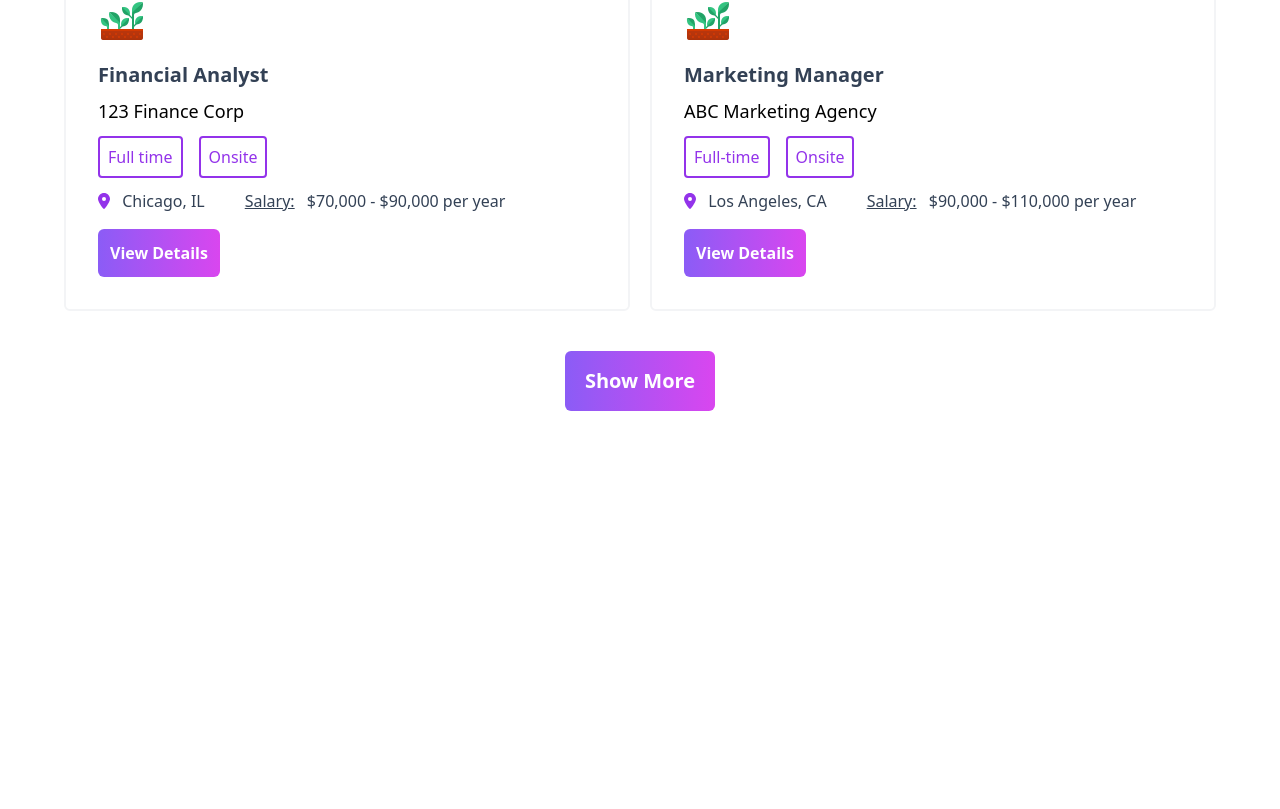
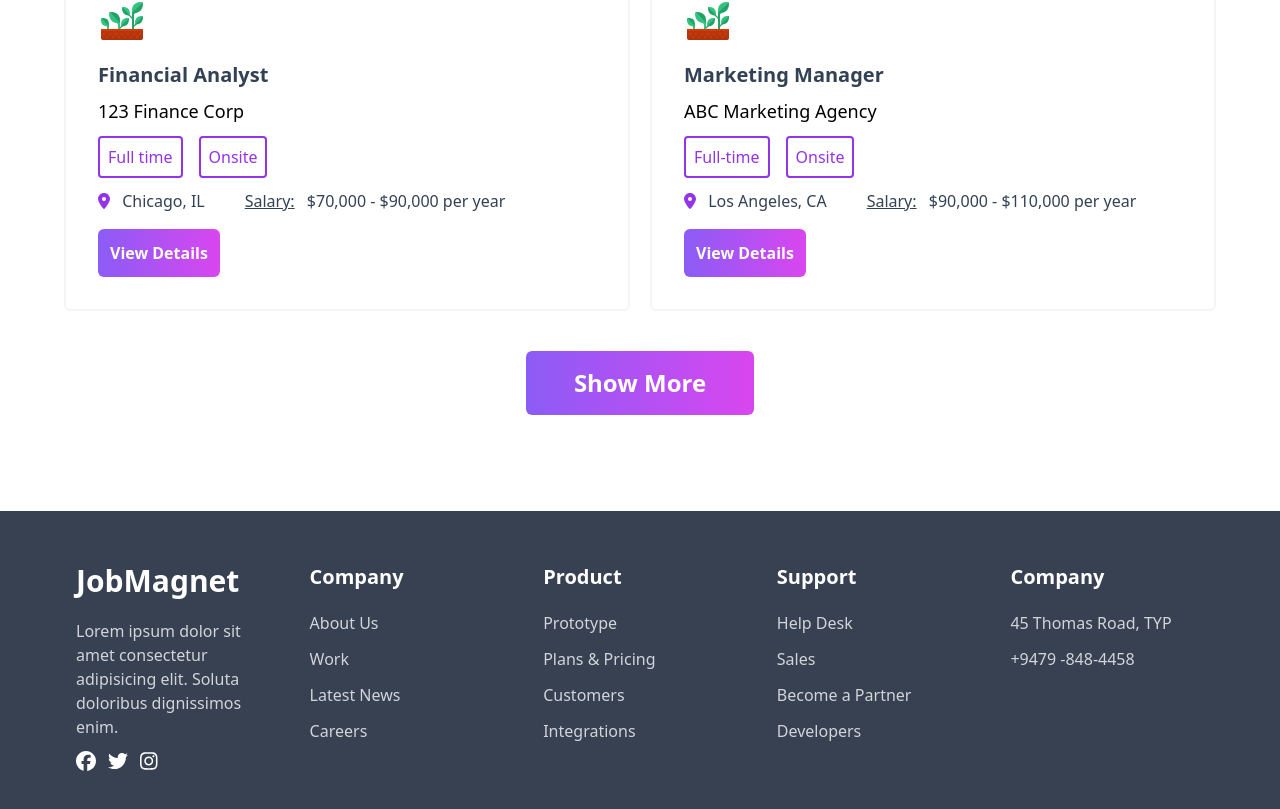
Before and after one commit to sgokbi/job-magnet, a React (Vite) app: page / in a window 1280 px wide. Shown: the part 1670-2479 px from the top of the page. Before the commit the page ends 2177 px from the top, so only its background shows below. Built offline with nearby package versions, Linux system fonts and the light colour scheme.

Commit message:
footer design done

```diff
--- a/src/Components/Blog/Blog.jsx
+++ b/src/Components/Blog/Blog.jsx
@@ -1,9 +1,16 @@
 import React from "react";
+import Heading from "../Heading/Heading";
 
 const Blog = () => {
   return (
     <div>
-      <h1>Blogs</h1>
+      <Heading>
+        <div className="text-center py-16 bg-slate-50">
+          <h1 className="text-5xl font-normal leading-tight text-purple-600">
+            Blog
+          </h1>
+        </div>
+      </Heading>
     </div>
   );
 };
--- /dev/null
+++ b/src/Components/Footer/Footer.jsx
@@ -0,0 +1,100 @@
+import {
+  faFacebook,
+  faInstagram,
+  faTwitter,
+} from "@fortawesome/free-brands-svg-icons";
+import { FontAwesomeIcon } from "@fortawesome/react-fontawesome";
+import React from "react";
+
+const Footer = () => {
+  return (
+    <div className=" bg-gray-700 ">
+      <div className="container mx-auto mt-6 md:px-16 p-10  text-white grid lg:grid-cols-5 md:grid-cols-2 gap-4">
+        <div className="p-3">
+          <h1 className="text-3xl font-semibold mb-5 cursor-pointer hover:text-gray-300 duration-200">
+            JobMagnet
+          </h1>
+          <p className="text-gray-300 mb-3">
+            Lorem ipsum dolor sit amet consectetur adipisicing elit. Soluta
+            doloribus dignissimos enim.
+          </p>
+          <div>
+            <FontAwesomeIcon
+              className="text-xl me-3 cursor-pointer hover:text-gray-300"
+              icon={faFacebook}
+            ></FontAwesomeIcon>
+            <FontAwesomeIcon
+              className="text-xl me-3 cursor-pointer hover:text-gray-300"
+              icon={faTwitter}
+            ></FontAwesomeIcon>
+            <FontAwesomeIcon
+              className="text-xl me-3 cursor-pointer hover:text-gray-300"
+              icon={faInstagram}
+            ></FontAwesomeIcon>
+          </div>
+        </div>
+
+        <div className="p-3">
+          <h1 className="text-xl font-semibold mb-5">Company</h1>
+          <p className="text-gray-300 mb-3 cursor-pointer hover:underline duration-200">
+            About Us
+          </p>
+          <p className="text-gray-300 mb-3 cursor-pointer hover:underline duration-200">
+            {" "}
+            Work
+          </p>
+          <p className="text-gray-300 mb-3 cursor-pointer hover:underline duration-200">
+            Latest News
+          </p>
+          <p className="text-gray-300 mb-3 cursor-pointer hover:underline duration-200">
+            Careers
+          </p>
+        </div>
+
+        <div className="p-3">
+          <h1 className="text-xl font-semibold mb-5">Product</h1>
+          <p className="text-gray-300 mb-3 cursor-pointer hover:underline duration-200">
+            Prototype
+          </p>
+          <p className="text-gray-300 mb-3 cursor-pointer hover:underline duration-200">
+            Plans & Pricing
+          </p>
+          <p className="text-gray-300 mb-3 cursor-pointer hover:underline duration-200">
+            Customers
+          </p>
+          <p className="text-gray-300 mb-3 cursor-pointer hover:underline duration-200">
+            Integrations
+          </p>
+        </div>
+
+        <div className="p-3">
+          <h1 className="text-xl font-semibold mb-5">Support</h1>
+          <p className="text-gray-300 mb-3 cursor-pointer hover:underline duration-200">
+            Help Desk
+          </p>
+          <p className="text-gray-300 mb-3 cursor-pointer hover:underline duration-200">
+            Sales
+          </p>
+          <p className="text-gray-300 mb-3 cursor-pointer hover:underline duration-200">
+            Become a Partner
+          </p>
+          <p className="text-gray-300 mb-3 cursor-pointer hover:underline duration-200">
+            Developers
+          </p>
+        </div>
+
+        <div className="p-3">
+          <h1 className="text-xl font-semibold mb-5">Company</h1>
+          <p className="text-gray-300 mb-3 cursor-pointer hover:underline duration-200">
+            45 Thomas Road, TYP
+          </p>
+          <p className="text-gray-300 mb-3 cursor-pointer hover:underline duration-200">
+            +9479 -848-4458
+          </p>
+        </div>
+      </div>
+    </div>
+  );
+};
+
+export default Footer;
--- a/src/Components/Home/Home.jsx
+++ b/src/Components/Home/Home.jsx
@@ -15,7 +15,7 @@ const Home = () => {
   let showMoreBtn;
   if (jobs.length > showMore) {
     showMoreBtn = (
-      <button className="bg-gradient-to-r from-violet-500 to-fuchsia-500 text-white font-bold px-5 py-4 rounded-md text-xl text">
+      <button className="bg-gradient-to-r from-violet-500 to-fuchsia-500 text-white font-bold px-12 py-4 rounded-md text-2xl">
         Show More
       </button>
     );
--- a/src/Components/Main/Main.jsx
+++ b/src/Components/Main/Main.jsx
@@ -2,13 +2,15 @@ import React from "react";
 import Header from "../Header/Header";
 import { Outlet } from "react-router-dom";
 import { Toaster } from "react-hot-toast";
+import Footer from "../Footer/Footer";
 
 const Main = () => {
   return (
     <div className="">
-      <Header class=""></Header>
+      <Header></Header>
       <Outlet></Outlet>
       <Toaster></Toaster>
+      <Footer></Footer>
     </div>
   );
 };
```
